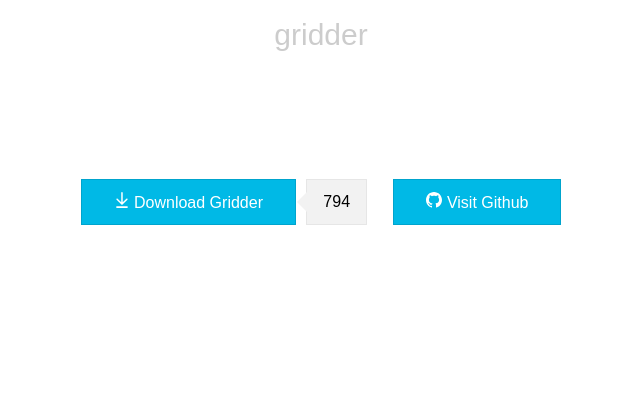
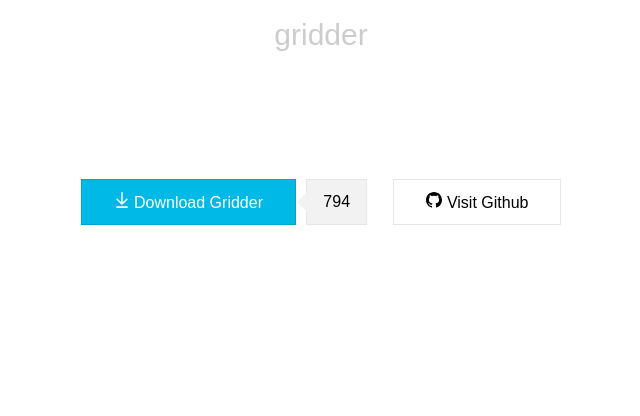
Before and after one commit to triss90/gridder_v3, a PHP site: page / in a window 1280 px wide. Shown: the part 246-662 px from the top of the page, without its empty margins (319-959 px from the left). Run offline with PHP 8.4, Linux system fonts and the light colour scheme.

Commit message:
emphasising download button

```diff
--- a/assets/css/2-base/_button.scss
+++ b/assets/css/2-base/_button.scss
@@ -2,8 +2,8 @@
 	// Normal Button
 	font-size: 1rem;
 	background: $secondary-color;
-	border: 0.0625em solid darken($secondary-color, 5%);
-	color: $primary-color;
+	border: 0.0625em solid darken($secondary-color, 10%);
+	color: black;
 	display: inline-block;
 	font-weight: 300;
 	text-decoration: none;
@@ -12,11 +12,11 @@
 	cursor: pointer;
 	text-align: center;
 	&:hover {
-		background: darken($secondary-color, 10%);
+		background: darken($secondary-color, 5%);
 		text-decoration: none;
 	}
 	&:active {
-		background: darken($secondary-color, 20%);
+		background: darken($secondary-color, 10%);
 	}
 
 	// Primary Butotn
--- a/assets/css/app.css
+++ b/assets/css/app.css
@@ -1310,8 +1310,8 @@
 .btn {
   font-size: 1rem;
   background: #ffffff;
-  border: 0.0625em solid #f2f2f2;
-  color: #00b9e6;
+  border: 0.0625em solid #e6e6e6;
+  color: black;
   display: inline-block;
   font-weight: 300;
   text-decoration: none;
@@ -1320,10 +1320,10 @@
   cursor: pointer;
   text-align: center; }
   .btn:hover {
-    background: #e6e6e6;
+    background: #f2f2f2;
     text-decoration: none; }
   .btn:active {
-    background: #cccccc; }
+    background: #e6e6e6; }
   .btn.primary {
     background: #00b9e6;
     border-color: #00a4cd;
--- a/index.php
+++ b/index.php
@@ -60,8 +60,8 @@
       ?>
     </span>
 
-		<a class="btn primary" href="https://github.com/triss90405/gridder.dev" target="top">
-			<svg enable-background="new 0 0 32 32" height="1rem" id="Layer_1" version="1.0" viewBox="0 0 32 32" width="1rem" xml:space="preserve" xmlns="http://www.w3.org/2000/svg" xmlns:xlink="http://www.w3.org/1999/xlink"><path clip-rule="evenodd" d="M16.003,0C7.17,0,0.008,7.162,0.008,15.997  c0,7.067,4.582,13.063,10.94,15.179c0.8,0.146,1.052-0.328,1.052-0.752c0-0.38,0.008-1.442,0-2.777  c-4.449,0.967-5.371-2.107-5.371-2.107c-0.727-1.848-1.775-2.34-1.775-2.34c-1.452-0.992,0.109-0.973,0.109-0.973  c1.605,0.113,2.451,1.649,2.451,1.649c1.427,2.443,3.743,1.737,4.654,1.329c0.146-1.034,0.56-1.739,1.017-2.139  c-3.552-0.404-7.286-1.776-7.286-7.906c0-1.747,0.623-3.174,1.646-4.292C7.28,10.464,6.73,8.837,7.602,6.634  c0,0,1.343-0.43,4.398,1.641c1.276-0.355,2.645-0.532,4.005-0.538c1.359,0.006,2.727,0.183,4.005,0.538  c3.055-2.07,4.396-1.641,4.396-1.641c0.872,2.203,0.323,3.83,0.159,4.234c1.023,1.118,1.644,2.545,1.644,4.292  c0,6.146-3.74,7.498-7.304,7.893C19.479,23.548,20,24.508,20,26c0,2,0,3.902,0,4.428c0,0.428,0.258,0.901,1.07,0.746  C27.422,29.055,32,23.062,32,15.997C32,7.162,24.838,0,16.003,0z" fill="#FFFFFF" fill-rule="evenodd"/><g/><g/><g/><g/><g/><g/></svg>
+		<a class="btn" href="https://github.com/triss90405/gridder.dev" target="top">
+			<svg enable-background="new 0 0 32 32" height="1rem" id="Layer_1" version="1.0" viewBox="0 0 32 32" width="1rem" xml:space="preserve" xmlns="http://www.w3.org/2000/svg" xmlns:xlink="http://www.w3.org/1999/xlink"><path clip-rule="evenodd" d="M16.003,0C7.17,0,0.008,7.162,0.008,15.997  c0,7.067,4.582,13.063,10.94,15.179c0.8,0.146,1.052-0.328,1.052-0.752c0-0.38,0.008-1.442,0-2.777  c-4.449,0.967-5.371-2.107-5.371-2.107c-0.727-1.848-1.775-2.34-1.775-2.34c-1.452-0.992,0.109-0.973,0.109-0.973  c1.605,0.113,2.451,1.649,2.451,1.649c1.427,2.443,3.743,1.737,4.654,1.329c0.146-1.034,0.56-1.739,1.017-2.139  c-3.552-0.404-7.286-1.776-7.286-7.906c0-1.747,0.623-3.174,1.646-4.292C7.28,10.464,6.73,8.837,7.602,6.634  c0,0,1.343-0.43,4.398,1.641c1.276-0.355,2.645-0.532,4.005-0.538c1.359,0.006,2.727,0.183,4.005,0.538  c3.055-2.07,4.396-1.641,4.396-1.641c0.872,2.203,0.323,3.83,0.159,4.234c1.023,1.118,1.644,2.545,1.644,4.292  c0,6.146-3.74,7.498-7.304,7.893C19.479,23.548,20,24.508,20,26c0,2,0,3.902,0,4.428c0,0.428,0.258,0.901,1.07,0.746  C27.422,29.055,32,23.062,32,15.997C32,7.162,24.838,0,16.003,0z" fill="black" fill-rule="evenodd"/><g/><g/><g/><g/><g/><g/></svg>
 			Visit Github
 		</a>
 	</div>
```
